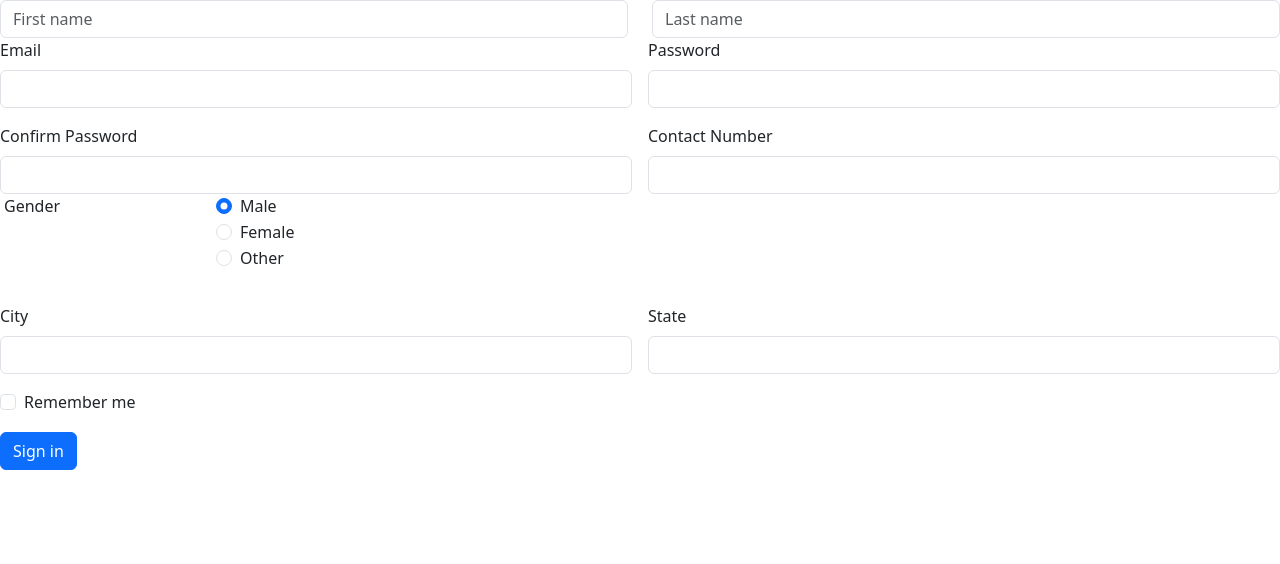
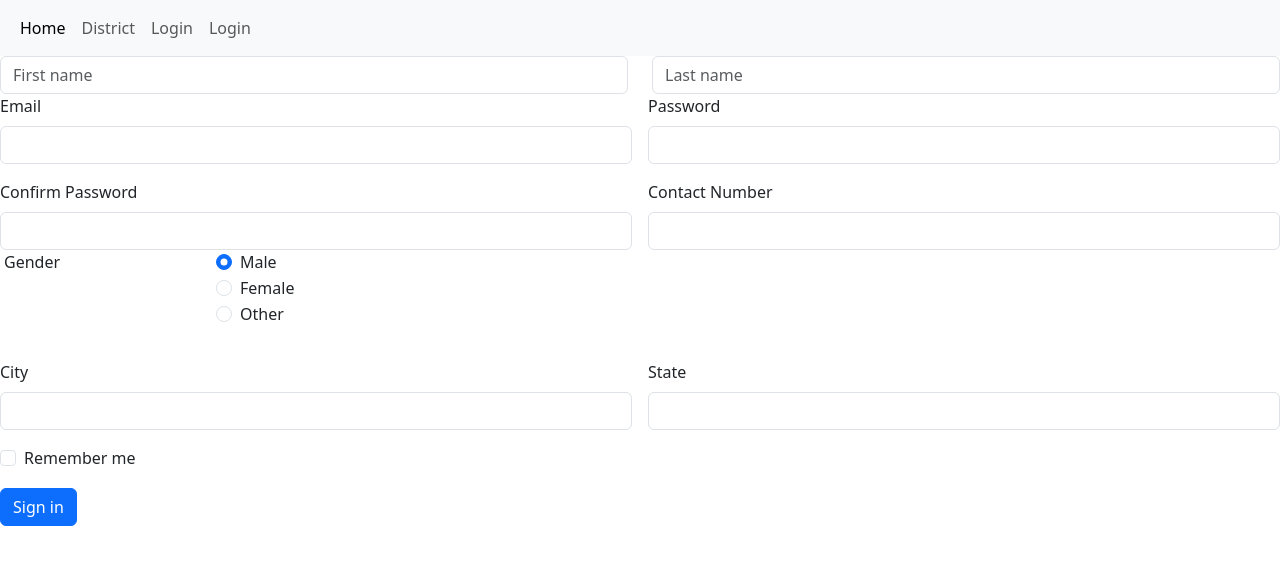
Before and after one commit to rashida911/kerala_tourism, a plain HTML site: page signup.html in a window 1280 px wide. Drawn offline with nearby package versions, Linux system fonts and the light colour scheme.

Commit message:
first commit

```diff
--- a/signup.html
+++ b/signup.html
@@ -9,6 +9,22 @@
     <script src="https://cdn.jsdelivr.net/npm/bootstrap@5.3.0-alpha1/dist/js/bootstrap.bundle.min.js" integrity="sha384-w76AqPfDkMBDXo30jS1Sgez6pr3x5MlQ1ZAGC+nuZB+EYdgRZgiwxhTBTkF7CXvN" crossorigin="anonymous"></script>
 </head>
 <body>
+  <nav class="navbar navbar-expand-lg bg-light">
+    <div class="container-fluid">
+    <!-- <a class="navbar-brand" href="#">Navbar</a> -->
+      <button class="navbar-toggler" type="button" data-bs-toggle="collapse" data-bs-target="#navbarNavAltMarkup" aria-controls="navbarNavAltMarkup" aria-expanded="false" aria-label="Toggle navigation">
+        <span class="navbar-toggler-icon"></span>
+      </button>
+      <div class="collapse navbar-collapse" id="navbarNavAltMarkup">
+        <div class="navbar-nav">
+          <a class="nav-link active" aria-current="page" href="index.html">Home</a>
+          <a class="nav-link" href="district.html">District</a>
+          <a class="nav-link" href="login.html">Login</a>
+          <a class="nav-link" href="login.html">Login</a>
+        </div>
+      </div>
+    </div>
+  </nav>
     <div class="row">
         <div class="col">
           <input type="text" class="form-control" placeholder="First name" aria-label="First name">
```
Also changed, not shown: alappuzha.html (+1 -1 lines), district.html (+1 -1 lines), ekm.html (+1 -1 lines), idukki.html (+1 -1 lines), index.html (+1 -1 lines), kannur.html (+1 -1 lines), login.html (+1 -1 lines).
